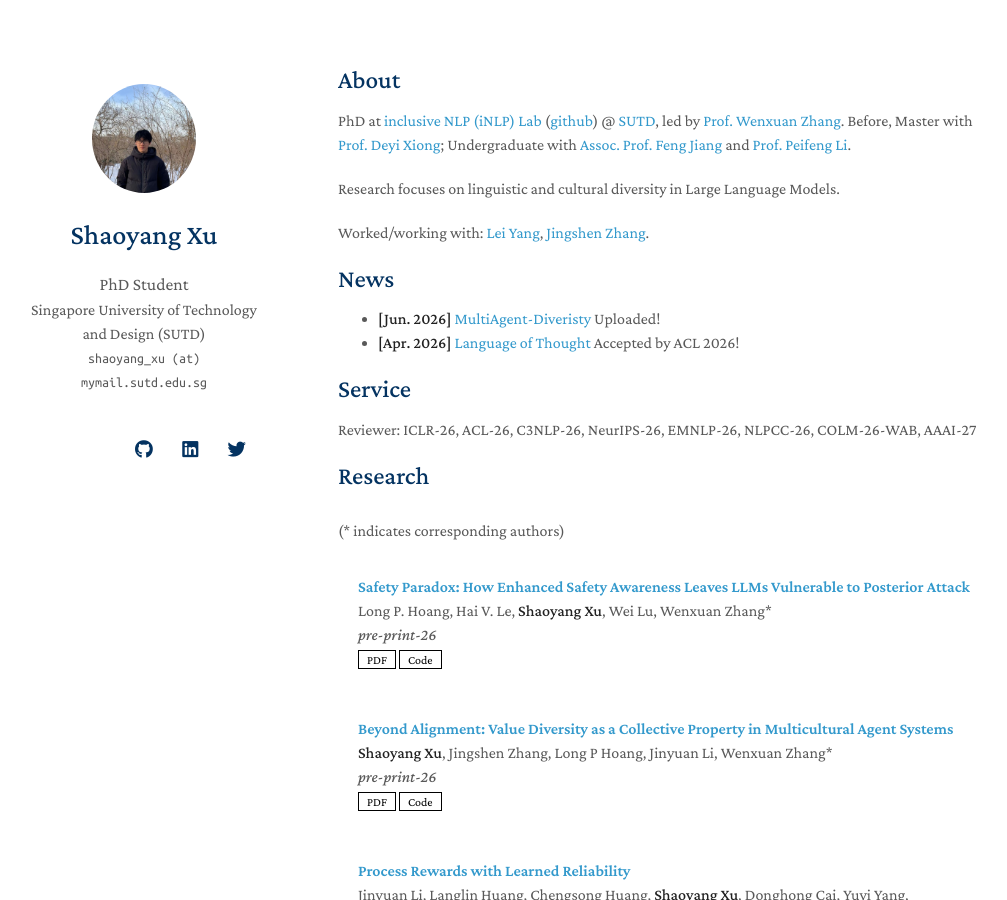
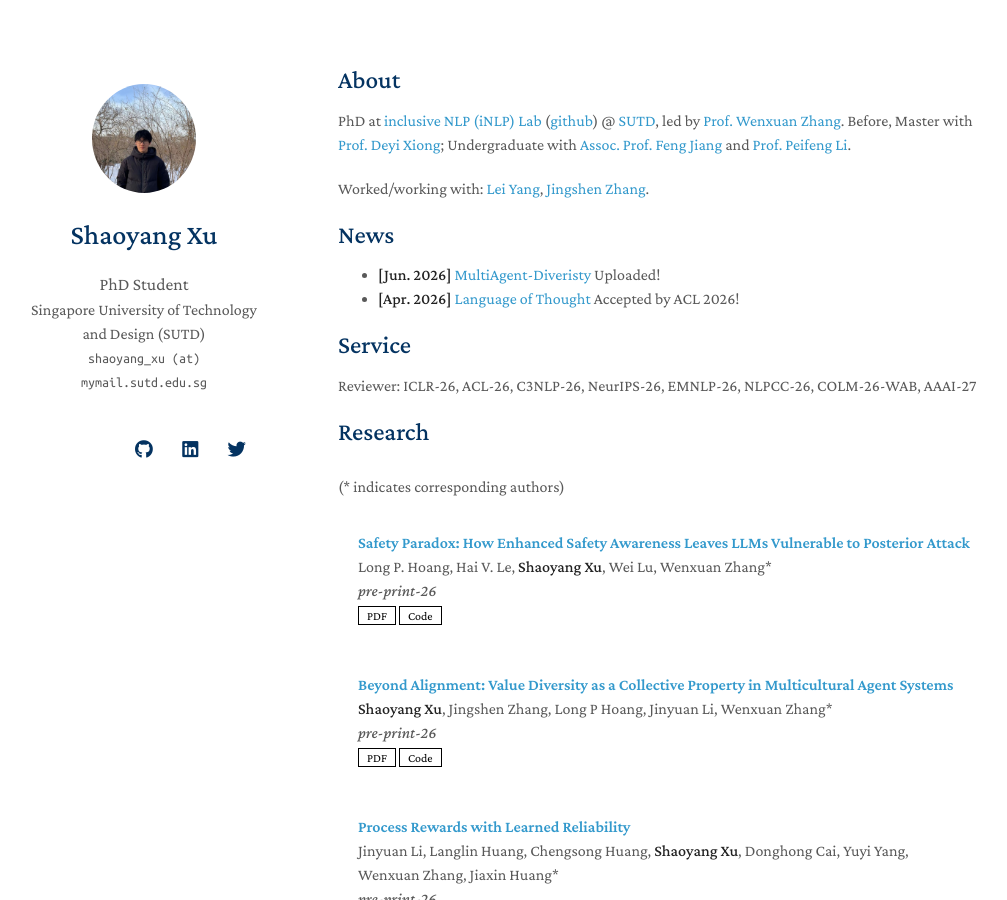
Before and after one commit to shaoyangxu/shaoyangxu.github.io, a Jekyll site: the page built from index.md, in a window 1280 px wide and 900 px high. Shown: the whole window, without its empty margins (132-1139 px from the left). Built offline with Jekyll 4.4.1, drawn with Linux system fonts in a browser that asks for light colours; nearby versions of some CDN libraries; a style sheet for code colours, icons or effects is not loaded; our own code applies the rules of GitHub Pages for plain Markdown files.

Commit message:
Update index.md

```diff
--- a/index.md
+++ b/index.md
@@ -4,8 +4,6 @@ layout: homepage
 
 ## About
 PhD at [inclusive NLP (iNLP) Lab](https://isakzhang.github.io/group.html) ([github](https://github.com/iNLP-Lab)) @ [SUTD](https://www.sutd.edu.sg/istd/), led by [Prof. Wenxuan Zhang](https://isakzhang.github.io/). Before, Master with [Prof. Deyi Xiong](https://dyxiong.github.io/); Undergraduate with [Assoc. Prof. Feng Jiang](https://fjiangai.github.io/) and [Prof. Peifeng Li](http://web.suda.edu.cn/pfli/list.htm).
-
-Research focuses on linguistic and cultural diversity in Large Language Models.
 
 Worked/working with: [Lei Yang](https://yl-9.github.io/), [Jingshen Zhang](https://jasonzhang0702.github.io/).
 
```
